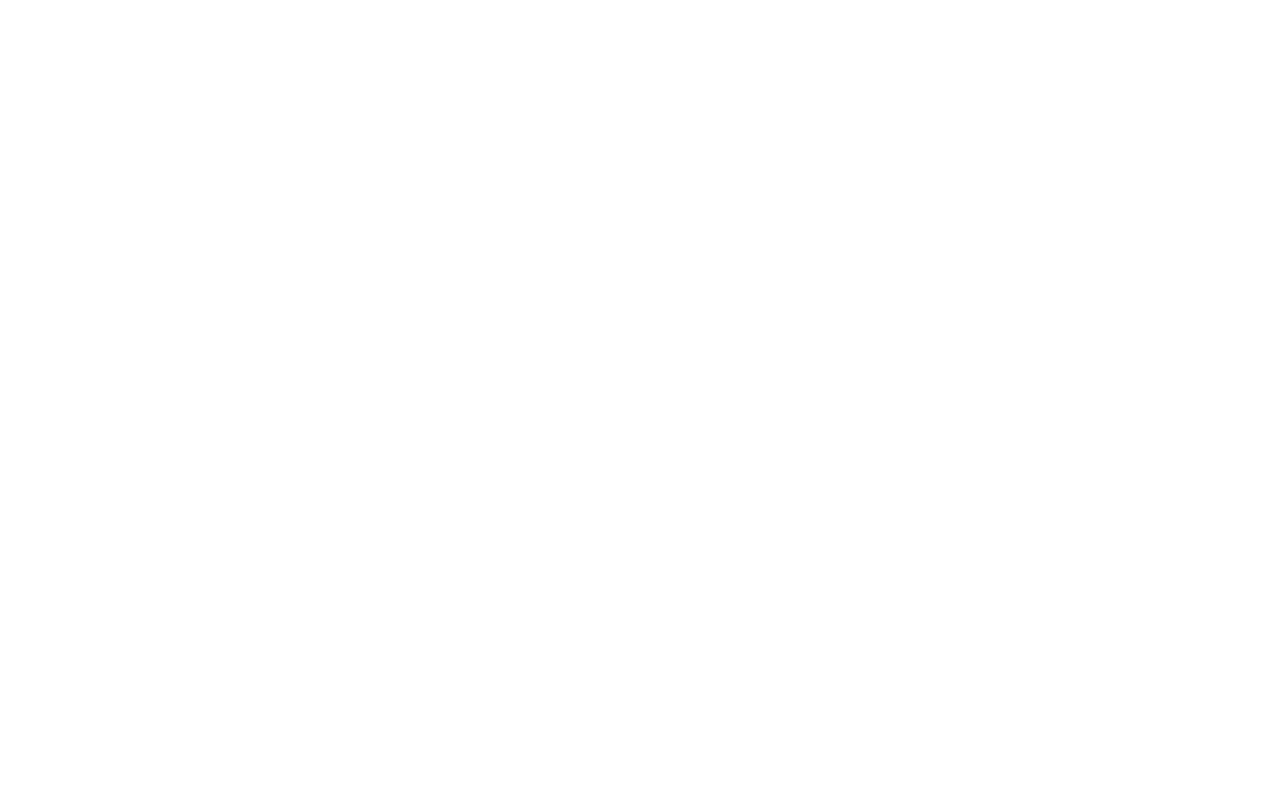
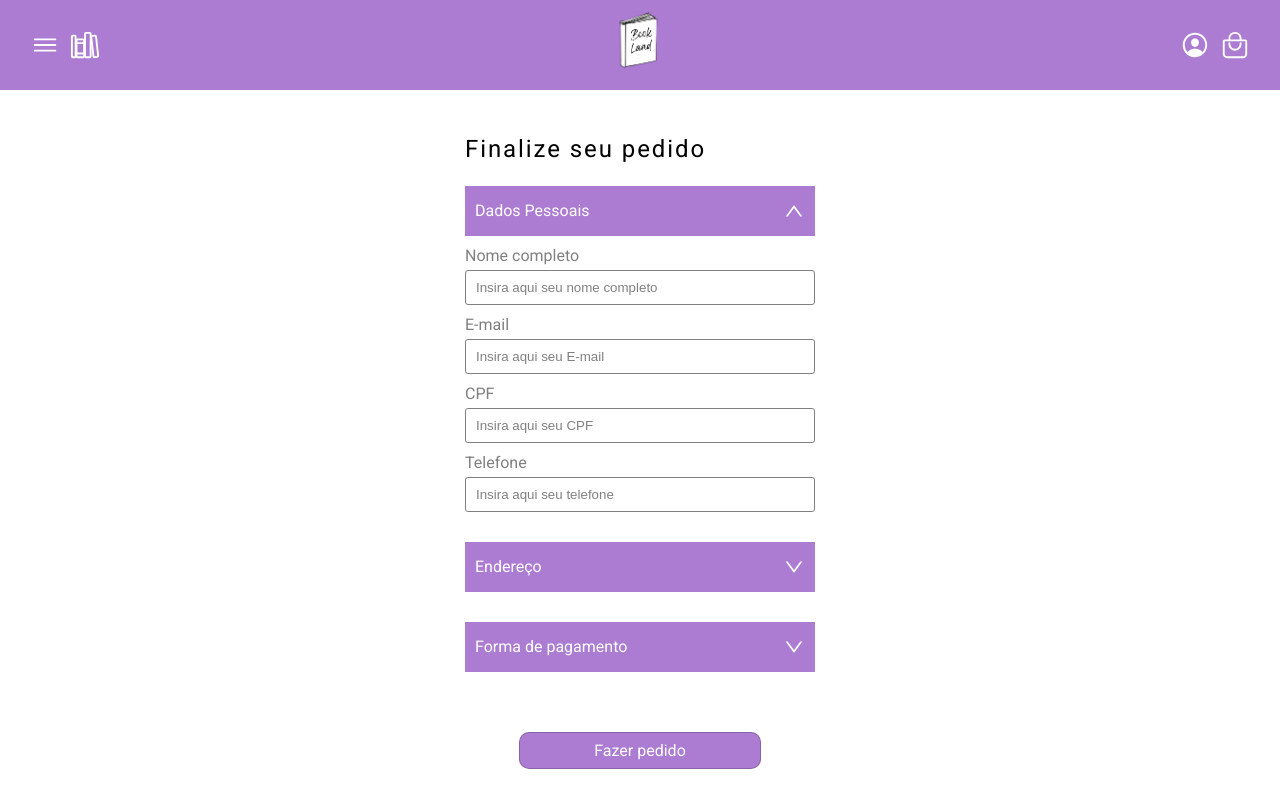
Before and after one commit to rezendematheus/bookland-store-front, a React (Create React App) app: page /checkout in a window 1280 px wide. Before the commit this address had no page. Built offline with nearby package versions, Linux system fonts and the light colour scheme.

Commit message:
feat: checkout page: coleta de dados do cliente e endereço de entrega, falta coletar informações de pagamento

```diff
--- a/src/App.js
+++ b/src/App.js
@@ -1,5 +1,5 @@
 import Homepage from "./Pages/Homepage/Homepage";
-import { CartPage } from "./Pages/CartPage";
+import { CartPage } from "./Pages/CartPage/CartPage";
 import { BrowserRouter, Routes, Route } from "react-router-dom";
 import CategoryPage from "./Pages/Categorypage/CategoryPage";
 import AuthProvider from "./Context/auth";
@@ -7,6 +7,7 @@
 import CadastroPage from "./Pages/CadastroPage/CadastroPage";
 import Bookpage from "./Pages/Bookpage/Bookpage";
 import MyBooksPage from "./Pages/MyBooksPage";
+import CheckoutPage from "./Pages/CheckoutPage/CheckoutPage";
 
 function App() {
   return (
@@ -16,6 +17,7 @@
         <Route path="/" element={<Homepage />}/>
         <Route path="/category" element={<CategoryPage/>}/>
         <Route path="/cart" element={<CartPage/>} />
+        <Route path="/checkout" element={<CheckoutPage/>} />
         <Route path="/login" element={<LoginPage/>}/>
         <Route path="/cadastro" element={<CadastroPage/>}/>
         <Route path="/book" element={<Bookpage/>}/>
--- a/src/Components/Cart/ButtomComponent.js
+++ b/src/Components/Cart/ButtomComponent.js
@@ -28,6 +28,7 @@
     font-family: Roboto;
     font-size: 16px;
     line-height: 19px;
+    text-decoration: none;
 
     color: white;
 `
--- /dev/null
+++ b/src/Components/Checkout/CheckoutForm.js
@@ -0,0 +1,66 @@
+import { useState } from 'react'
+import styled from 'styled-components'
+import { AiOutlineDown } from 'react-icons/ai'
+import Form from './CheckoutFormComponents/Form'
+
+export default function CheckoutForm(props) {
+    const {open, setOpen, type, toggleOpens } = props
+
+    return (
+        <Wrapper>
+            <FormHeader
+                open={
+                    open
+                }
+                onClick={
+                    ()=>toggleOpens(setOpen)
+                }>
+                    {type === "client" && ("Dados Pessoais")}
+                    {type === "adress" && ("Endereço")}
+                    {type === "payment" && ("Forma de pagamento")}
+
+                <AiOutlineDown />
+            </FormHeader>
+            <CollapsibleWrapper
+                open={
+                    open
+                }>
+                <Form props={props} />
+            </CollapsibleWrapper>
+        </Wrapper>
+    )
+}
+
+const Wrapper = styled.div`
+    font-family: Roboto;
+    box-sizing: border-box;
+    width: 350px;
+    margin-bottom: 30px;
+    :nth-last-child(){
+        margin-bottom: 90px;
+    }
+`
+const CollapsibleWrapper = styled.div`
+    overflow: hidden;
+    box-sizing: border-box;
+    width: 100%;
+    max-height: ${props => props.open ? "100%" : "0"};
+`
+const FormHeader = styled.div`
+    background-color: #AC7BD2;
+    color: white;
+
+    box-sizing: border-box;
+    width: 100%;
+    height: 50px;
+
+    display: flex;
+    align-items: center;
+    justify-content: space-between;
+    padding: 0px 10px 0px 10px;
+    svg{
+        width: 22px;
+        height: 22px;
+        rotate: ${props => props.open ? "180deg" : "0deg"};
+    }
+`
--- /dev/null
+++ b/src/Components/Checkout/CheckoutFormComponents/Form.js
@@ -0,0 +1,124 @@
+import styled from 'styled-components'
+
+export default function Form({ props }) {
+    const { type, handleForm, form } = props
+    return (
+        <StyledForm>
+            {type === "client" && (
+                <>
+                    <InsertCamp>
+                        <InputLabel htmlFor="name">Nome completo</InputLabel>
+                        <Input type="text" minLength={3} onChange={handleForm} value={form.name} name="name" placeholder='Insira aqui seu nome completo' required />
+                    </InsertCamp>
+                    <InsertCamp>
+                        <InputLabel htmlFor="email">E-mail</InputLabel>
+                        <Input type="email" onChange={handleForm} value={form.email} name="email" placeholder='Insira aqui seu E-mail' required />
+                    </InsertCamp>
+                    <InsertCamp>
+                        <InputLabel htmlFor="cpf">CPF</InputLabel>
+                        <Input type="text" onChange={handleForm} value={form.cpf} maxLength={11} minLength={11} name="cpf" pattern='/^\d{3}\.\d{3}\.\d{3}\-\d{2}$/' placeholder='Insira aqui seu CPF' required />
+                    </InsertCamp>
+                    <InsertCamp>
+                        <InputLabel htmlFor="phone">Telefone</InputLabel>
+                        <Input type="text" onChange={handleForm} value={form.phone} name="phone" placeholder='Insira aqui seu telefone' required />
+                    </InsertCamp>
+                </>
+            )}
+
+
+
+
+
+            {type === "adress" &&
+                (
+                    <>
+
+                        <AdressInputs>
+                            <InsertCamp>
+                                <InputLabel htmlFor="adress">Endereço</InputLabel>
+                                <Input type="text" onChange={handleForm} value={form.adress} name="adress" placeholder='Rua, Avenida, Travessa, etc...' required />
+                            </InsertCamp>
+                            <InsertCamp>
+                                <InputLabel htmlFor="number">Número</InputLabel>
+                                <Input type="text" onChange={handleForm} value={form.number} name="number" placeholder='N°' required />
+                            </InsertCamp>
+                        </AdressInputs>
+                        <InsertCamp>
+                            <InputLabel htmlFor="city">Cidade</InputLabel>
+                            <Input type="text" onChange={handleForm} value={form.city} name="city" placeholder='Insira aqui sua cidade' required />
+                        </InsertCamp>
+                    </>
+                )
+
+            }
+            {type === "payment" &&
+                (
+                    <>
+
+                        <AdressInputs>
+                            <InsertCamp>
+                                <InputLabel htmlFor="adress">Endereço</InputLabel>
+                                <Input type="text" onChange={handleForm} name="name" placeholder='Rua, Avenida, Travessa, etc...' required />
+                            </InsertCamp>
+                            <InsertCamp>
+                                <InputLabel htmlFor="number">Número</InputLabel>
+                                <Input type="text" onChange={handleForm} name="email" placeholder='N°' required />
+                            </InsertCamp>
+                        </AdressInputs>
+                        <InsertCamp>
+                            <InputLabel htmlFor="city">Cidade</InputLabel>
+                            <Input type="text" onChange={handleForm} placeholder='Insira aqui sua cidade' required />
+                        </InsertCamp>
+                    </>
+                )
+
+            }
+        </StyledForm>
+    )
+}
+
+
+const StyledForm = styled.form`
+    width: 100%;
+    display: flex;
+    flex-direction: column;
+`
+
+const InsertCamp = styled.div`
+    width: 100%;
+    display: flex;
+    flex-direction: column;
+`
+
+const InputLabel = styled.label`
+    width: 100%;
+    height: fit-content;
+    color: gray;
+    padding: 12px 0px 6px 0px;
+    display: flex;
+`
+const Input = styled.input`
+    box-sizing: border-box;
+    width: 100%;
+    height: 35px;
+    padding: 0px 10px 0px 10px;
+
+    border: 1px solid gray;
+    border-radius: 3px;
+
+    display: flex;
+
+    ::placeholder{
+        color: gray;
+        font-family: inherit;
+    }
+`
+
+const AdressInputs = styled.div`
+    display: flex;
+    gap: 0px 15px;
+    div:last-child{
+        width: 30%;
+    }
+
+`
--- /dev/null
+++ b/src/Pages/CheckoutPage/CheckoutPage.js
@@ -0,0 +1,73 @@
+import { useState } from 'react'
+import styled, { useTheme } from 'styled-components'
+import ButtomComponent from '../../Components/Cart/ButtomComponent'
+import { Container} from '../../Components/Cart/CartStyles'
+import CheckoutForm from '../../Components/Checkout/CheckoutForm'
+import Header from '../../Components/Header/Header'
+
+export default function CheckoutPage(){
+    const types = ["client", "adress", "payment"]
+    const [form, setForm] = useState({
+        name: "",
+        email: "",
+        cpf: "",
+        phone: "",
+        adress: "",
+        number: "",
+        city: ""
+    })
+    const [open1, setOpen1] = useState(true)
+    const [open2, setOpen2] = useState(false)
+    const [open3, setOpen3] = useState(false)
+
+    function toggleOpens(setOpen){
+        const setOpens = [setOpen1, setOpen2, setOpen3]
+        const opens = [open1, open2, open3]
+        for (let i = 0; i < opens.length; i++) {
+            if(setOpen === setOpens[i]){
+                setOpen(!opens[i])
+                if(!opens === false){
+                    for (let j = 0; j < opens.length; j++) {
+                        if(j !== i){
+                            let func =setOpens[j]
+                            func(false)
+                        }
+                    }
+                }
+            }
+        }
+    }
+    function handleForm(e){
+        setForm({
+            ...form,
+            [e.target.name]: e.target.value
+        })
+    }
+    return(
+        <Container>
+            <Header/>
+            <TitleCompontent>
+                Finalize seu pedido
+            </TitleCompontent>
+            {types.map(item => (
+                <CheckoutForm key={item} type={item} form={form} handleForm={handleForm} setForm={setForm} toggleOpens={toggleOpens} open={item === 'client' ? open1 : item === 'adress' ? open2 : open3} setOpen={item === 'client' ? setOpen1 : item === 'adress' ? setOpen2 : setOpen3}/>
+            ))}
+            <ButtomComponent>
+                Fazer pedido
+            </ButtomComponent>
+        </Container>
+    )
+}
+
+const TitleCompontent = styled.div`
+    width: 350px;
+
+    margin-top: 45px;
+    margin-bottom: 23px;
+    font-family: Roboto;
+    font-size: 24px;
+    font-weight: 400;
+    line-height: 28px;
+    letter-spacing: 0.08em;
+    text-align: left;
+`
```
Also changed, not shown: src/Components/Checkout/TestaCPF.js (added, +30 -0 lines), src/Pages/CartPage/CartPage.js (renamed from src/Pages/CartPage.js, +4 -4 lines).
